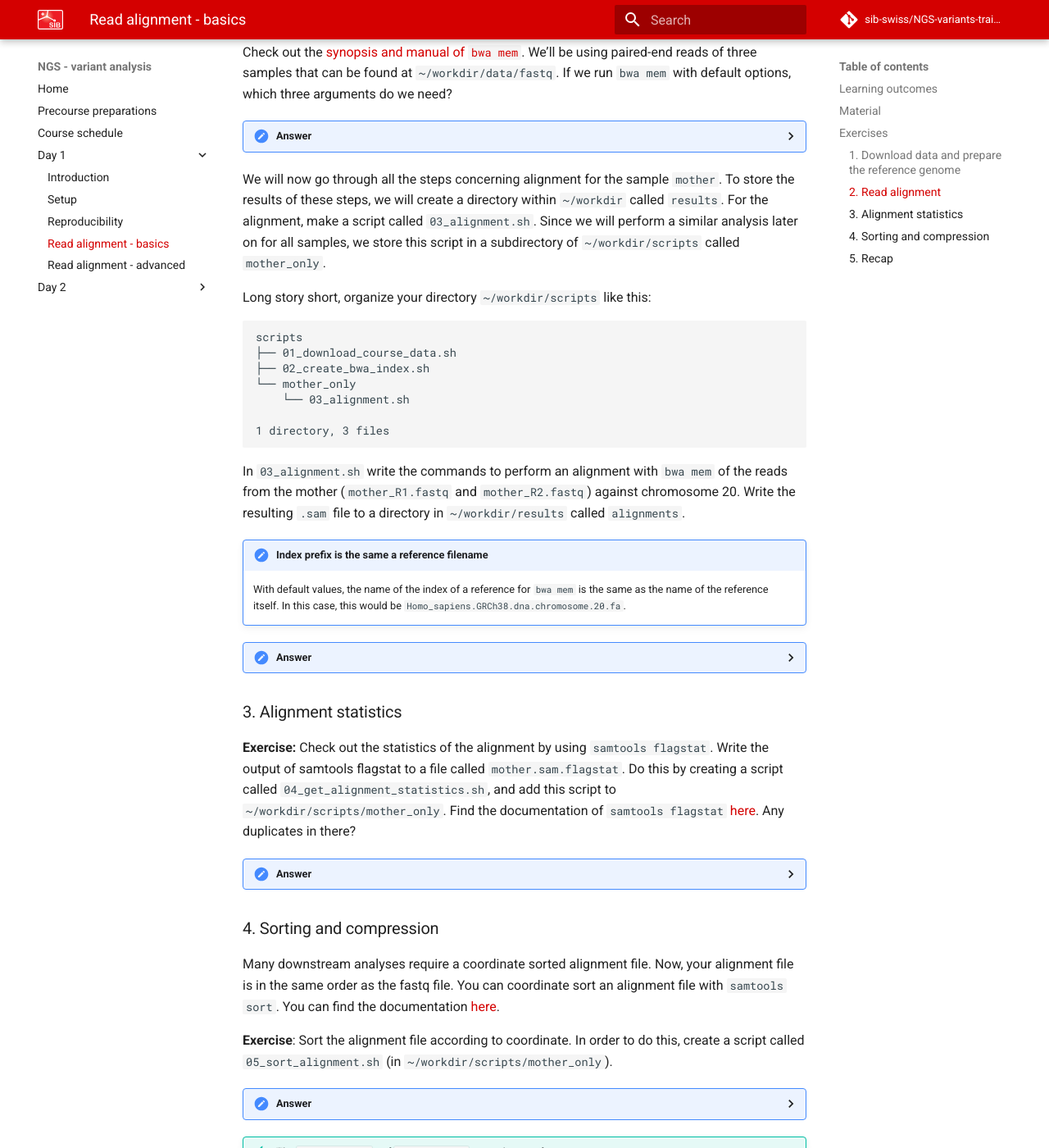
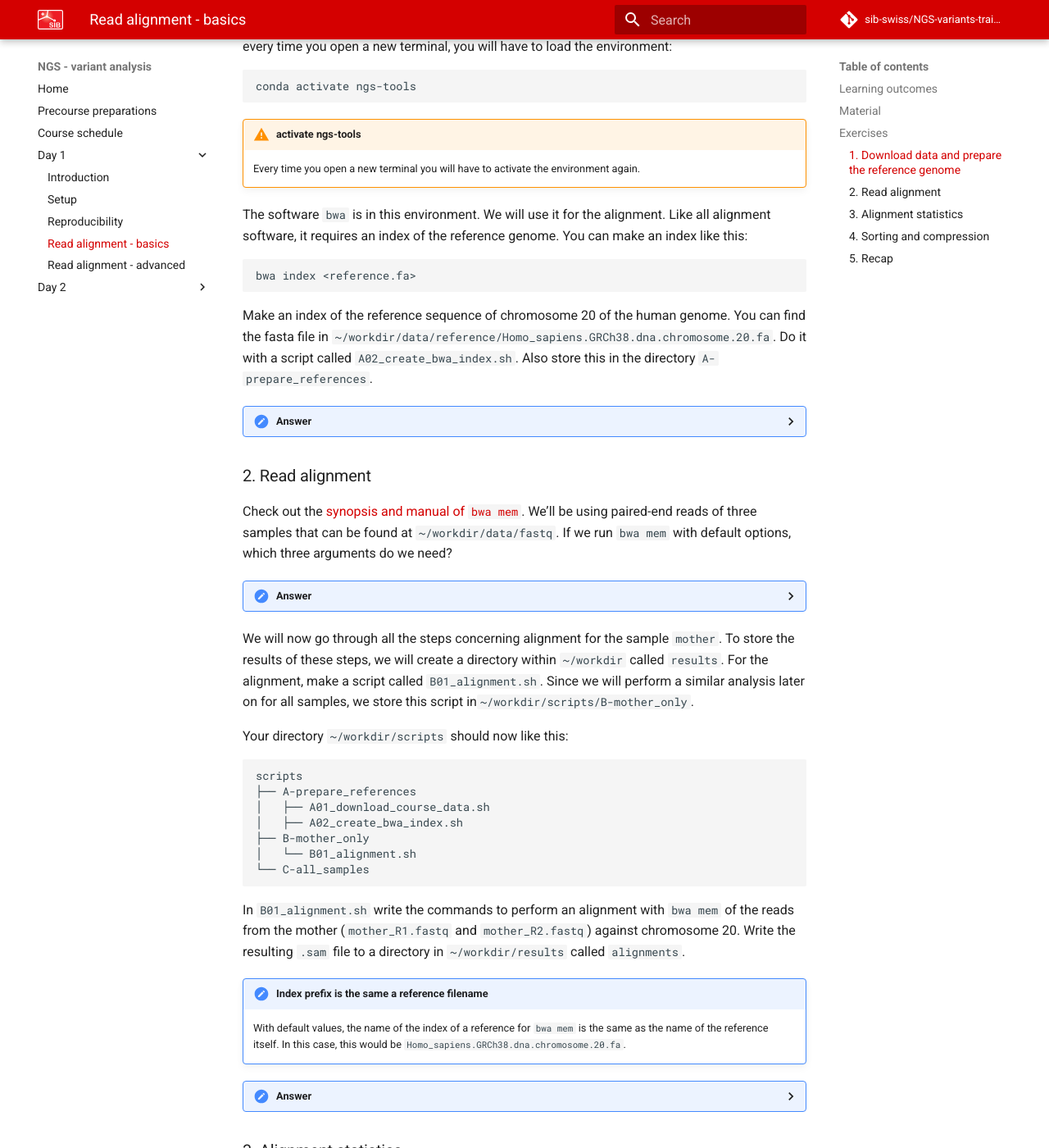
Before and after one commit to sib-swiss/NGS-variants-training, an MkDocs documentation site: the page built from docs/day1/alignment.md, in a window 1280 px wide and 1400 px high, scrolled down 2018 px. Shown: the whole window at 82% size. Built offline with MkDocs 1.6.1 and Material for MkDocs 9.7.7, drawn with Linux system fonts in a browser that asks for light colours; comment, search, counter and statistics services are not loaded; the version menu is left out; some of the changed text lies outside the part shown.

Commit message:
modifies scripts directory structure

````diff
--- a/docs/day1/alignment.md
+++ b/docs/day1/alignment.md
@@ -21,11 +21,34 @@
 
 ## Exercises
 
+Throughout the exercises today and tomorrow we will work on three different 'subprojects':
+
+- Preparing references by indexing
+- Alignment and variant calling on one sample ('mother')
+- Alignment, variant calling and filtering on all samples
+
+We store the scripts required for these subprojects in different subdirectories of `~/workdir/scripts` named:
+
+- `A-prepare_references`
+- `B-mother_only`
+- `C-all_samples`
+
+You can already create these directories now with:
+
+```sh
+cd ~/workdir/scripts/
+
+mkdir -p \
+A-prepare_references \
+B-mother_only \
+C-all_samples
+```
+
 ### 1. Download data and prepare the reference genome
 
-Let's start with the first script of our 'pipeline'. We will use it to download and unpack the course data. Use the code snippet below to create a script called `01_download_course_data.sh`. Store it in `~/workdir/scripts/`, and run it.
+Let's start with the first script of our 'pipeline'. We will use it to download and unpack the course data. Use the code snippet below to create a script called `A01_download_course_data.sh`. Store it in `~/workdir/scripts/A-prepare_references/`, and run it.
 
-```sh title="01_download_course_data.sh"
+```sh title="A01_download_course_data.sh"
 #!/usr/bin/env bash
 cd ~/workdir
 
@@ -82,10 +105,10 @@ The software `bwa` is in this environment. We will use it for the alignment. Lik
 bwa index <reference.fa>
 ```
 
-Make an index of the reference sequence of chromosome 20 of the human genome. You can find the fasta file in `~/workdir/data/reference/Homo_sapiens.GRCh38.dna.chromosome.20.fa`. Do it with a script called `02_create_bwa_index.sh`.
+Make an index of the reference sequence of chromosome 20 of the human genome. You can find the fasta file in `~/workdir/data/reference/Homo_sapiens.GRCh38.dna.chromosome.20.fa`. Do it with a script called `A02_create_bwa_index.sh`. Also store this in the directory `A-prepare_references`.
 
 ??? done "Answer"
-    ```sh title="02_create_bwa_index.sh"
+    ```sh title="A02_create_bwa_index.sh"
     #!/usr/bin/env bash
 
     cd ~/workdir/data/reference/
@@ -119,29 +142,28 @@ Check out the [synopsis and manual of `bwa mem`](http://bio-bwa.sourceforge.net/
     > <alignment.sam>
     ```
 
-We will now go through all the steps concerning alignment for the sample `mother`. To store the results of these steps, we will create a directory within `~/workdir` called `results`. For the alignment, make a script called `03_alignment.sh`. Since we will perform a similar analysis later on for all samples, we store this script in a subdirectory of `~/workdir/scripts` called `mother_only`.
+We will now go through all the steps concerning alignment for the sample `mother`. To store the results of these steps, we will create a directory within `~/workdir` called `results`. For the alignment, make a script called `B01_alignment.sh`. Since we will perform a similar analysis later on for all samples, we store this script in`~/workdir/scripts/B-mother_only`.
 
-Long story short, organize your directory `~/workdir/scripts` like this:
+Your directory `~/workdir/scripts` should now like this:
 
 ```
 scripts
-├── 01_download_course_data.sh
-├── 02_create_bwa_index.sh
-└── mother_only
-    └── 03_alignment.sh
-
-1 directory, 3 files
+├── A-prepare_references
+│   ├── A01_download_course_data.sh
+│   ├── A02_create_bwa_index.sh
+├── B-mother_only
+│   └── B01_alignment.sh
+└── C-all_samples
 ```
 
-In `03_alignment.sh` write the commands to perform an alignment with `bwa mem` of the reads from the mother (`mother_R1.fastq` and `mother_R2.fastq`) against chromosome 20. Write the resulting `.sam` file to a directory in `~/workdir/results` called `alignments`.
+In `B01_alignment.sh` write the commands to perform an alignment with `bwa mem` of the reads from the mother (`mother_R1.fastq` and `mother_R2.fastq`) against chromosome 20. Write the resulting `.sam` file to a directory in `~/workdir/results` called `alignments`.
 
 !!! note "Index prefix is the same a reference filename"
     With default values, the name of the index of a reference for `bwa mem` is the same as the name of the reference itself. In this case, this would be `Homo_sapiens.GRCh38.dna.chromosome.20.fa`.
 
 ??? done "Answer"
-    Put the script in `~/workdir/scripts/mother_only/`.
 
-    ```sh title="03_read_alignment.sh"
+    ```sh title="B01_read_alignment.sh"
     #!/usr/bin/env bash
 
     cd ~/workdir/
@@ -156,11 +178,11 @@ In `03_alignment.sh` write the commands to perform an alignment with `bwa mem` o
 
 ### 3. Alignment statistics
 
-**Exercise:** Check out the statistics of the alignment by using `samtools flagstat`. Write the output of samtools flagstat to a file called `mother.sam.flagstat`. Do this by creating a script called `04_get_alignment_statistics.sh`, and add this script to `~/workdir/scripts/mother_only`. Find the documentation of `samtools flagstat` [here](http://www.htslib.org/doc/samtools-flagstat.html). Any duplicates in there?
+**Exercise:** Check out the statistics of the alignment by using `samtools flagstat`. Write the output of samtools flagstat to a file called `mother.sam.flagstat`. Do this by creating a script called `B02_get_alignment_statistics.sh`, and add this script to `~/workdir/scripts/B-mother_only`. Find the documentation of `samtools flagstat` [here](http://www.htslib.org/doc/samtools-flagstat.html). Any duplicates in there?
 
 ??? done "Answer"
 
-    ```sh title="04_get_alignment_statistics.sh"
+    ```sh title="B02_get_alignment_statistics.sh"
     #!/usr/bin/env bash
 
     cd ~/workdir/results/alignments
@@ -192,10 +214,10 @@ In `03_alignment.sh` write the commands to perform an alignment with `bwa mem` o
 
 Many downstream analyses require a coordinate sorted alignment file. Now, your alignment file is in the same order as the fastq file. You can coordinate sort an alignment file with `samtools sort`. You can find the documentation [here](http://www.htslib.org/doc/samtools-sort.html).
 
-**Exercise**: Sort the alignment file according to coordinate. In order to do this, create a script called `05_sort_alignment.sh` (in `~/workdir/scripts/mother_only`).
+**Exercise**: Sort the alignment file according to coordinate. In order to do this, create a script called `B03_sort_alignment.sh` (in `~/workdir/scripts/B-mother_only`).
 
 ??? done "Answer"
-    ```sh title="05_sort_alignment.sh"
+    ```sh title="B03_sort_alignment.sh"
     #!/usr/bin/env bash
 
     cd ~/workdir/results
@@ -208,10 +230,10 @@ Many downstream analyses require a coordinate sorted alignment file. Now, your a
 
 The command `samtools view` is very versatile. It takes an alignment file and writes a filtered or processed alignment to the output. You can for example use it to compress your SAM file into a BAM file. Let's start with that.
 
-**Exercise**: compress our SAM file into a BAM file and include the header in the output. For this, use the `-b` and `-h` options. Perform the calculation from a script called `06_compress_alignment.sh` (in `~/workdir/scripts/mother_only`).  Find the required documentation [here](http://www.htslib.org/doc/samtools-view.html). How much was the disk space reduced by compressing the file?
+**Exercise**: compress our SAM file into a BAM file and include the header in the output. For this, use the `-b` and `-h` options. Perform the calculation from a script called `B04_compress_alignment.sh` (in `~/workdir/scripts/B-mother_only`).  Find the required documentation [here](http://www.htslib.org/doc/samtools-view.html). How much was the disk space reduced by compressing the file?
 
 ??? done "Answer"
-    ```sh title="06_compress_alignment.sh"
+    ```sh title="B04_compress_alignment.sh"
     #!/usr/bin/env bash
 
     cd ~/workdir/results
@@ -233,13 +255,13 @@ On the sample `mother`. Your scripts directory should look like this:
 
 ```
 scripts
-├── 01_download_course_data.sh
-├── 02_create_bwa_index.sh
-└── mother_only
-    ├── 03_alignment.sh
-    ├── 04_get_alignment_statistics.sh
-    ├── 05_sort_alignment.sh
-    └── 06_compress_alignment.sh
-
-1 directory, 6 files
+├── A-prepare_references
+│   ├── A01_download_course_data.sh
+│   └── A02_create_bwa_index.sh
+├── B-mother_only
+│   ├── B01_alignment.sh
+│   ├── B02_get_alignment_statistics.sh
+│   ├── B03_sort_alignment.sh
+│   └── B04_compress_alignment.sh
+└── C-all_samples
 ```
````
